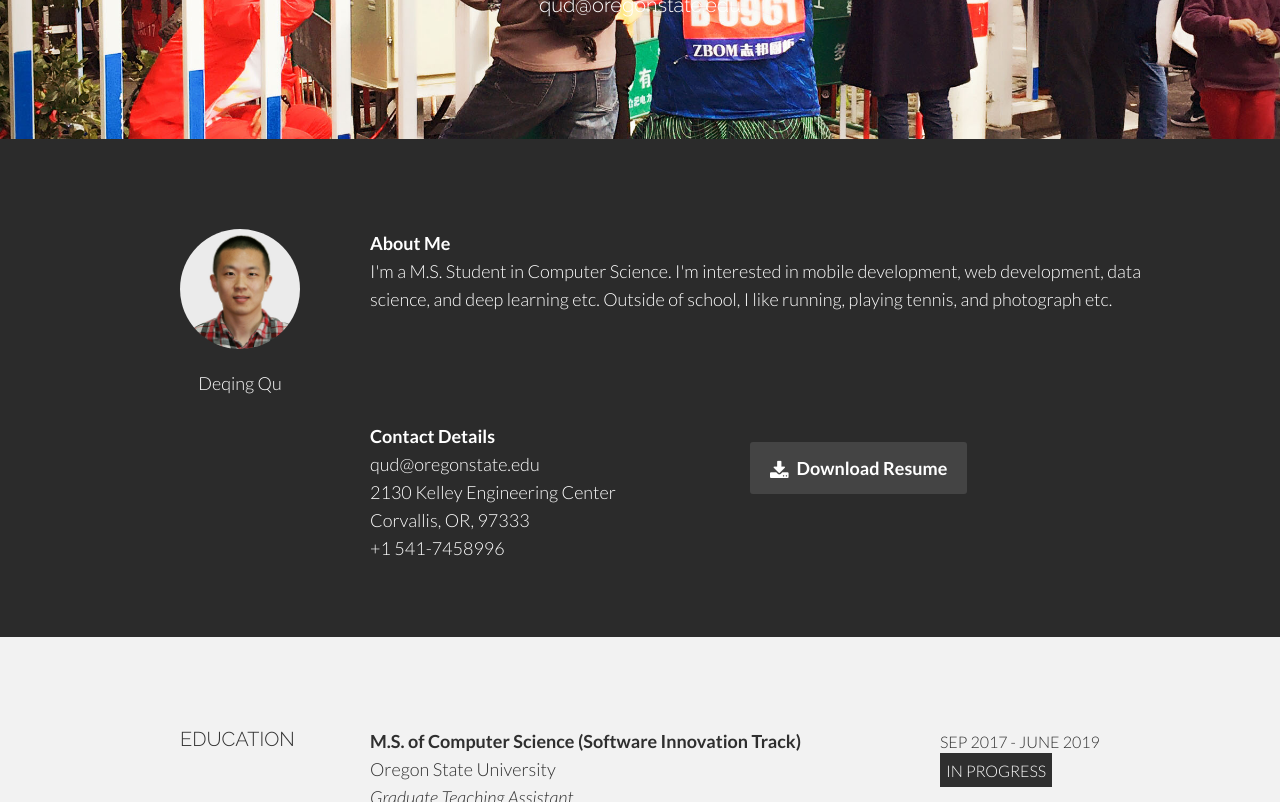
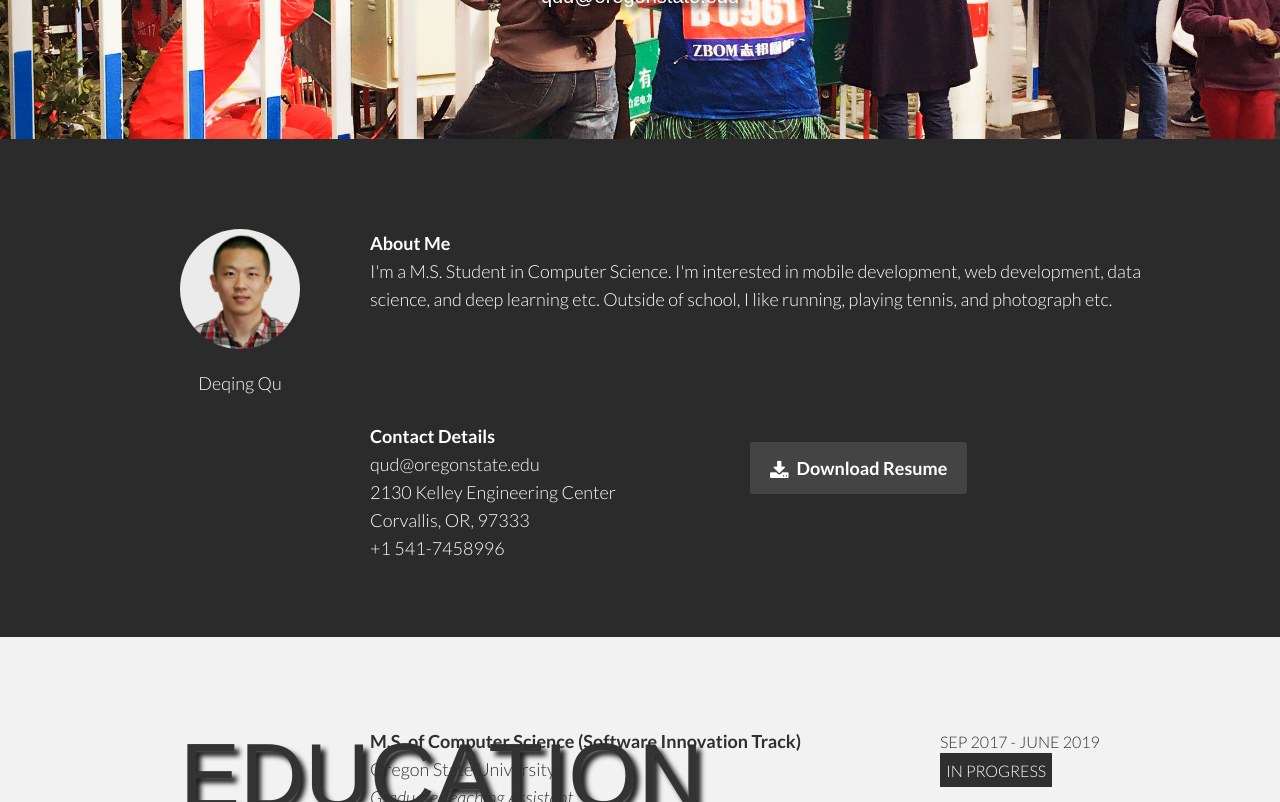
Before and after one commit to DeqingQu/resume, a plain HTML site: page index.html in a window 1280 px wide. Shown: the part 461-1263 px from the top of the page. Drawn offline with nearby package versions, Linux system fonts and the light colour scheme.

Commit message:
add text shadow

```diff
--- a/css/main.css
+++ b/css/main.css
@@ -13,8 +13,10 @@ body {
 
 /* Titles */
 h1, h2, h3, h4, h5, h6 {
-    font-family: "Raleway";
-    font-weight: 300;
+    /*font-family: "opensans-bold";*/
+    /*font-weight: 300;*/
+    font: 90px/1.1em 'opensans-bold', sans-serif;
+    text-shadow: 5px 5px 5px rgba(0, 0, 0, .9);
     color: #333;
 }
 
```
